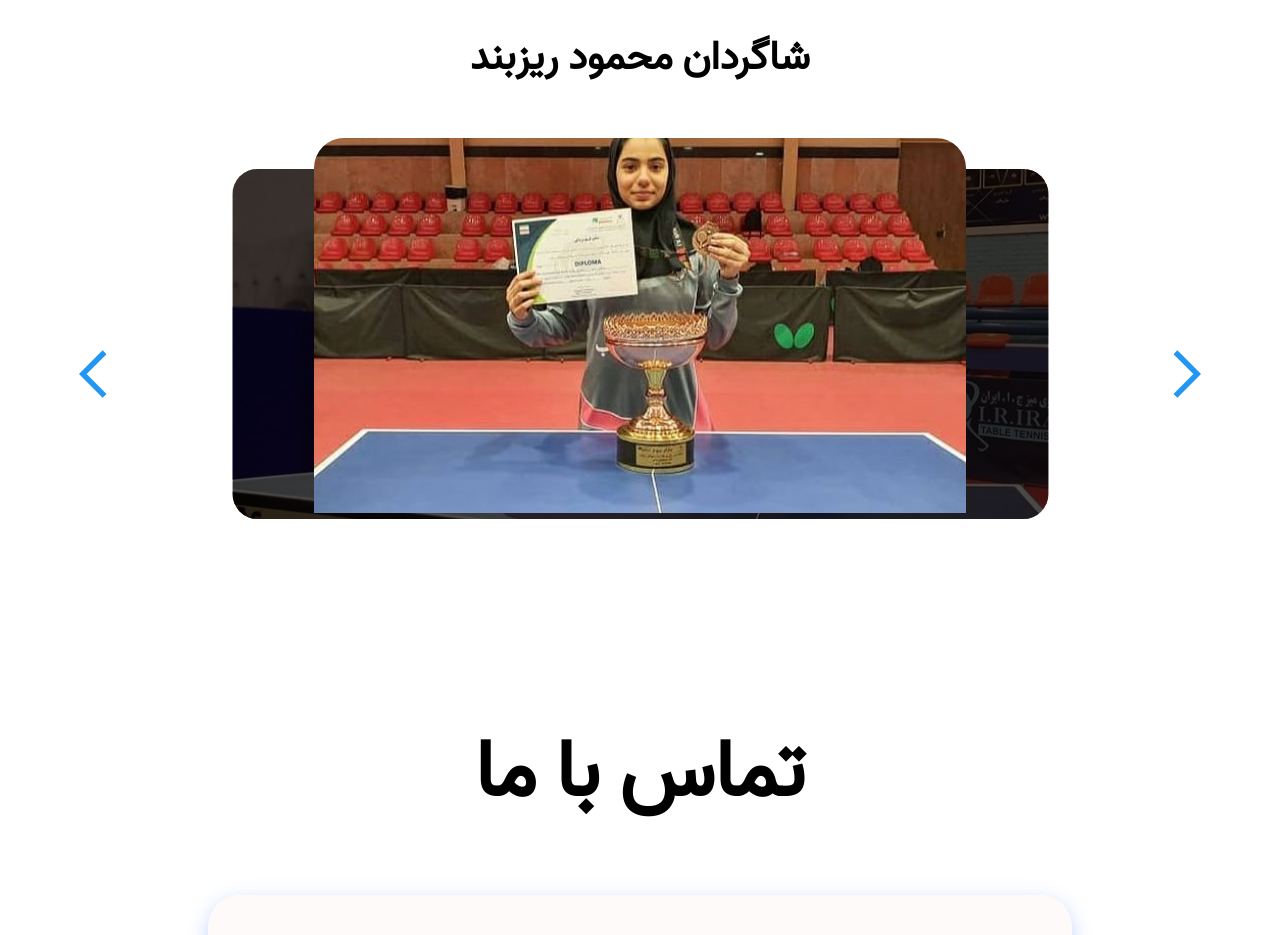
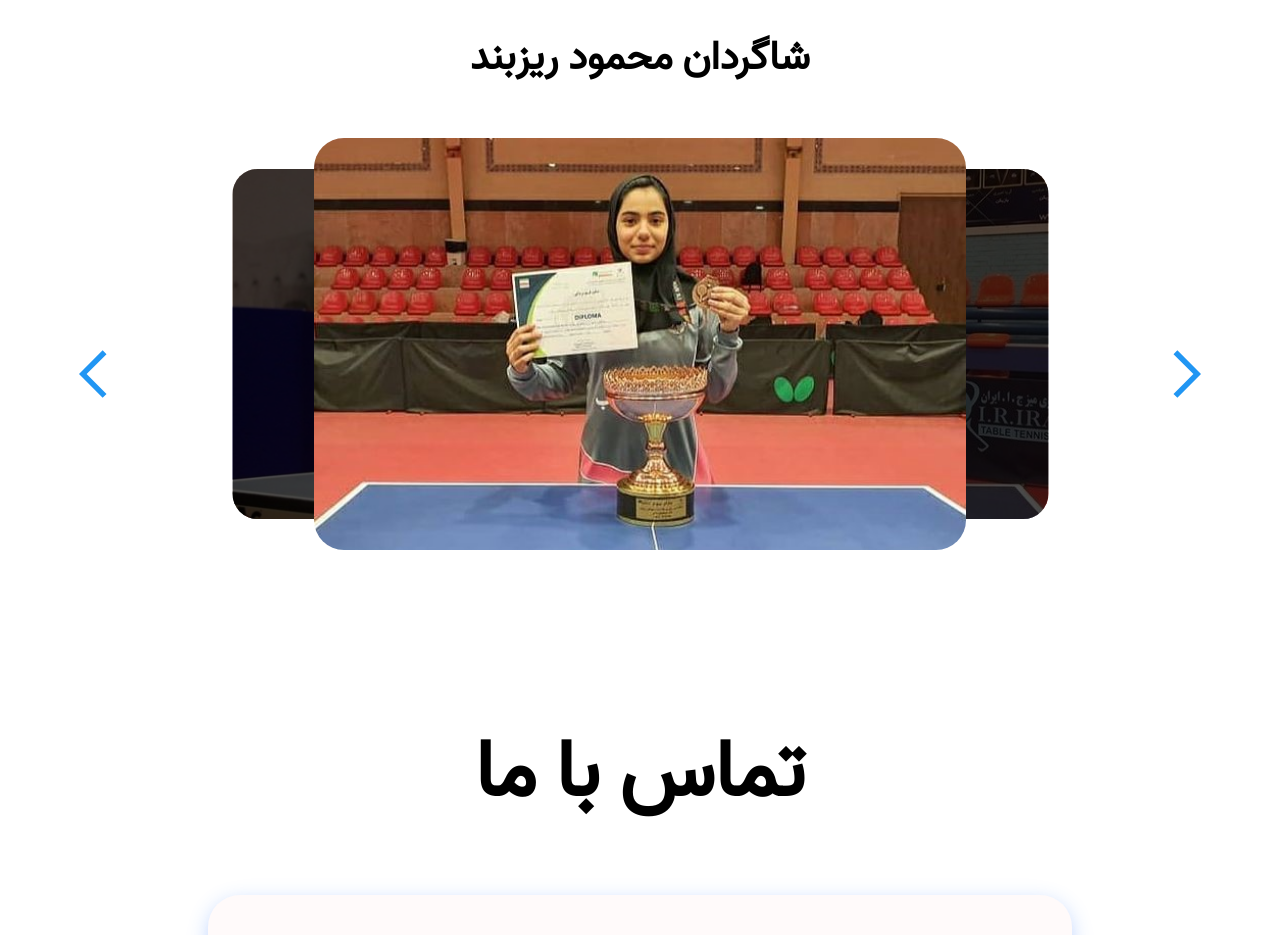
Before and after one commit to 00-team/ping-pong-site, a React app: page / in a window 1280 px wide. Shown: the part 3240-4175 px from the top of the page. Built offline with nearby package versions, Linux system fonts and the light colour scheme; a web font is replaced by a local one.

Commit message:
❌ commented student pix obj style for now

```diff
--- a/src/components/elements/StudentSlider.js
+++ b/src/components/elements/StudentSlider.js
@@ -26,7 +26,7 @@ const images = [
         discription: 'نیلیا نقیبی دارنده مقام اول در مسابقات کشوری',
         alt: 'نیلیا نقیبی مسابقات کشوری پینگ پنگ مقام',
         id: 2,
-        imgStyle: { objectPosition: '0 -70px' },
+        // imgStyle: { objectPosition: '0 -70px' },
     },
     {
         img: shaghayegh,
@@ -123,7 +123,7 @@ function StudentSlider() {
                                     className='img'
                                     src={obj.img}
                                     alt={obj.alt}
-                                    style={obj.imgStyle ? obj.imgStyle : {}}
+                                    // style={obj.imgStyle ? obj.imgStyle : {}}
                                 />
                                 <div className='discription fa'>
                                     <h5>{obj.discription}</h5>
```
